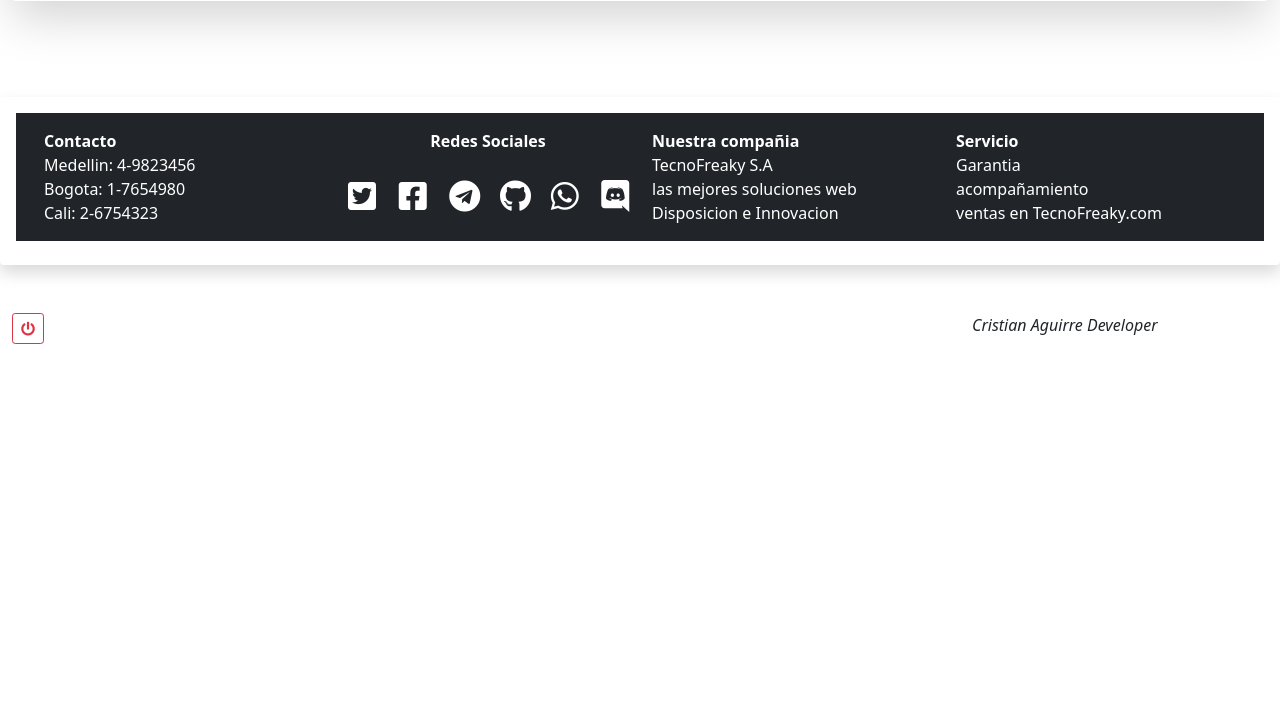
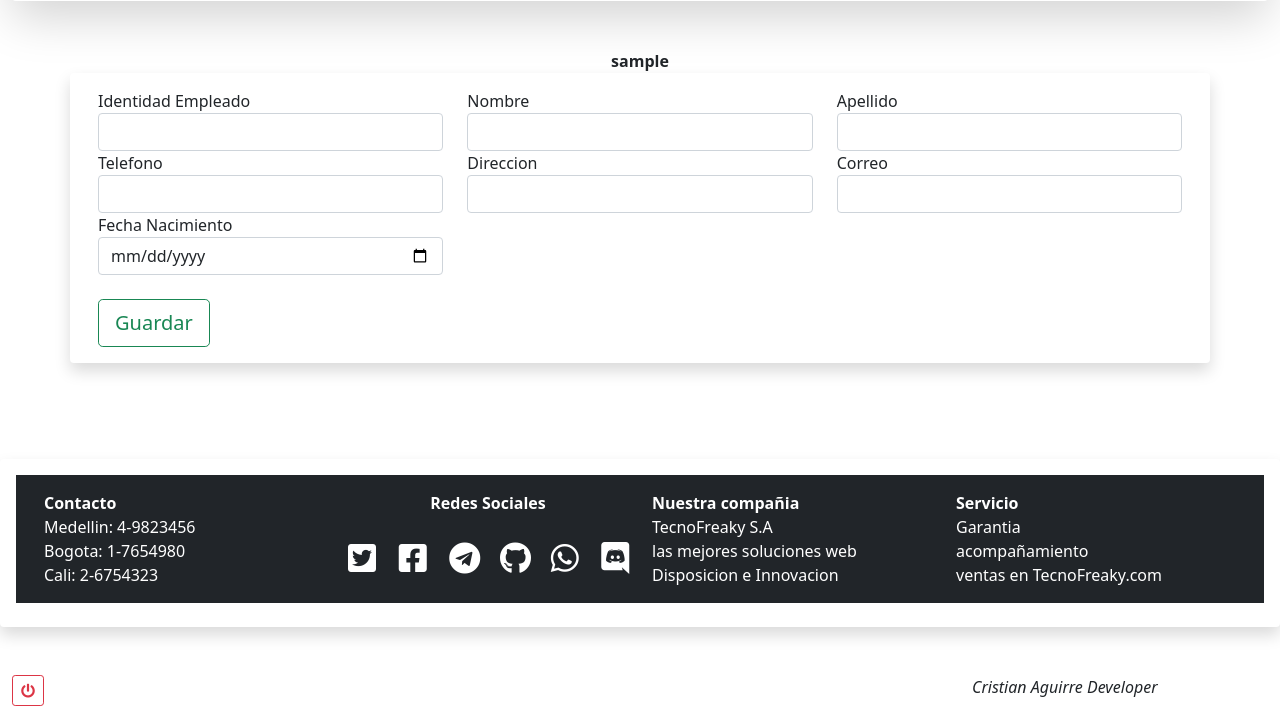
Before and after one commit to dextter1913/SistemaMultiaseo, a PHP site: page /actualizar-informacion/ in a window 1280 px wide. Shown: the part 87-800 px from the top of the page. Run offline with PHP 8.4, Linux system fonts and the light colour scheme; the visitor is signed in with stand-in values (Sample User, id 1); data comes from the database, SQL or seed files in the repository; data that the repository does not hold is empty; some libraries are stand-ins or nearby versions.

Commit message:
Agregando funcion para mostrar los datos guardados en la base de datos de la tabla empleados

```diff
--- a/actualizar-informacion/index.php
+++ b/actualizar-informacion/index.php
@@ -2,9 +2,49 @@
 session_start();
 if (isset($_SESSION['usuario'])) {
     require_once '../estructura/superior.php';
+    require_once '../clases/ConsultarEmpleado.php';
+    $Consultar = new ConsultarEmpleado($_SESSION['usuario']);
+
 ?>
 
-
+    <center><strong><?= $_SESSION['usuario']; ?></center></strong>
+    <div class="container">
+        <form action="" method="post">
+            <div class="row shadow p-3 mb-5 bg-body rounded">
+                <div class="col-12 col-sm-6 col-md-4 col-lg-4">
+                    <label for="idEmpleado" title="Ingrese el ID">Identidad Empleado</label>
+                    <input type="text" name="idEmpleado" id="idEmpleado" value="<?= $Consultar->MostrandoDatosGuardados()['idEmp']; ?>" class="form-control">
+                </div>
+                <div class="col-12 col-sm-6 col-md-4 col-lg-4">
+                    <label for="nombre" title="Nombre">Nombre</label>
+                    <input type="text" name="nombre" id="nombre" value="<?= $Consultar->MostrandoDatosGuardados()['nombreEmp']; ?>"  class="form-control">
+                </div>
+                <div class="col-12 col-sm-6 col-md-4 col-lg-4">
+                    <label for="apellido" title="Apellido">Apellido</label>
+                    <input type="text" name="apellido" id="apellido" value="<?= $Consultar->MostrandoDatosGuardados()['apellidoEmp']; ?>" class="form-control">
+                </div>
+                <div class="col-12 col-sm-6 col-md-4 col-lg-4">
+                    <label for="telefono" title="Telefono">Telefono</label>
+                    <input type="text" name="telefono" id="telefono" value="<?= $Consultar->MostrandoDatosGuardados()['telefonoEmp']; ?>" class="form-control">
+                </div>
+                <div class="col-12 col-sm-6 col-md-4 col-lg-4">
+                    <label for="direccion" title="Direccion">Direccion</label>
+                    <input type="text" name="direccion" id="direccion" value="<?= $Consultar->MostrandoDatosGuardados()['direccionEmp']; ?>" class="form-control">
+                </div>
+                <div class="col-12 col-sm-6 col-md-4 col-lg-4">
+                <label for="email">Correo</label>
+                <input type="email" name="email" id="email" class="form-control" value="<?= $Consultar->MostrandoDatosGuardados()['correoEmp']; ?>">
+                </div>
+                <div class="col-12 col-sm-6 col-md-4 col-lg-4">
+                    <label for="fechanac" title="Fecha Nacimiento">Fecha Nacimiento</label>
+                    <input type="date" name="fechanac" id="fechanac" class="form-control"><br/>
+                    <input type="submit" value="Guardar" class="btn btn-outline-success btn-lg">
+                </div>
+            </div>
+        </form>
+    </div>
+    </div>
+    </div>
 <?php
     require_once '../estructura/inferior.php';
 } else {
--- /dev/null
+++ b/clases/ConsultarEmpleado.php
@@ -0,0 +1,30 @@
+<?php
+require_once 'Conexion.php';
+    class ConsultarEmpleado
+    {
+        private $user;
+
+        public function __construct($user) {
+            $this->user = $user;
+        }
+
+        private function Consulta(){
+            $user = $this->user;
+            $consulta = "SELECT * FROM empleados WHERE user = '$user'";
+            return $consulta;
+        }
+
+        private function MetodoGuardarDatos(){
+            $conexion = new Conexion();
+            $resultado = mysqli_query($conexion->EstablecerConexion(),$this->Consulta());
+            return $resultado;
+        }
+
+        public function MostrandoDatosGuardados(){
+            $Array = mysqli_fetch_array($this->MetodoGuardarDatos());
+            return $Array;
+        }
+    }
+
+
+?>
```
